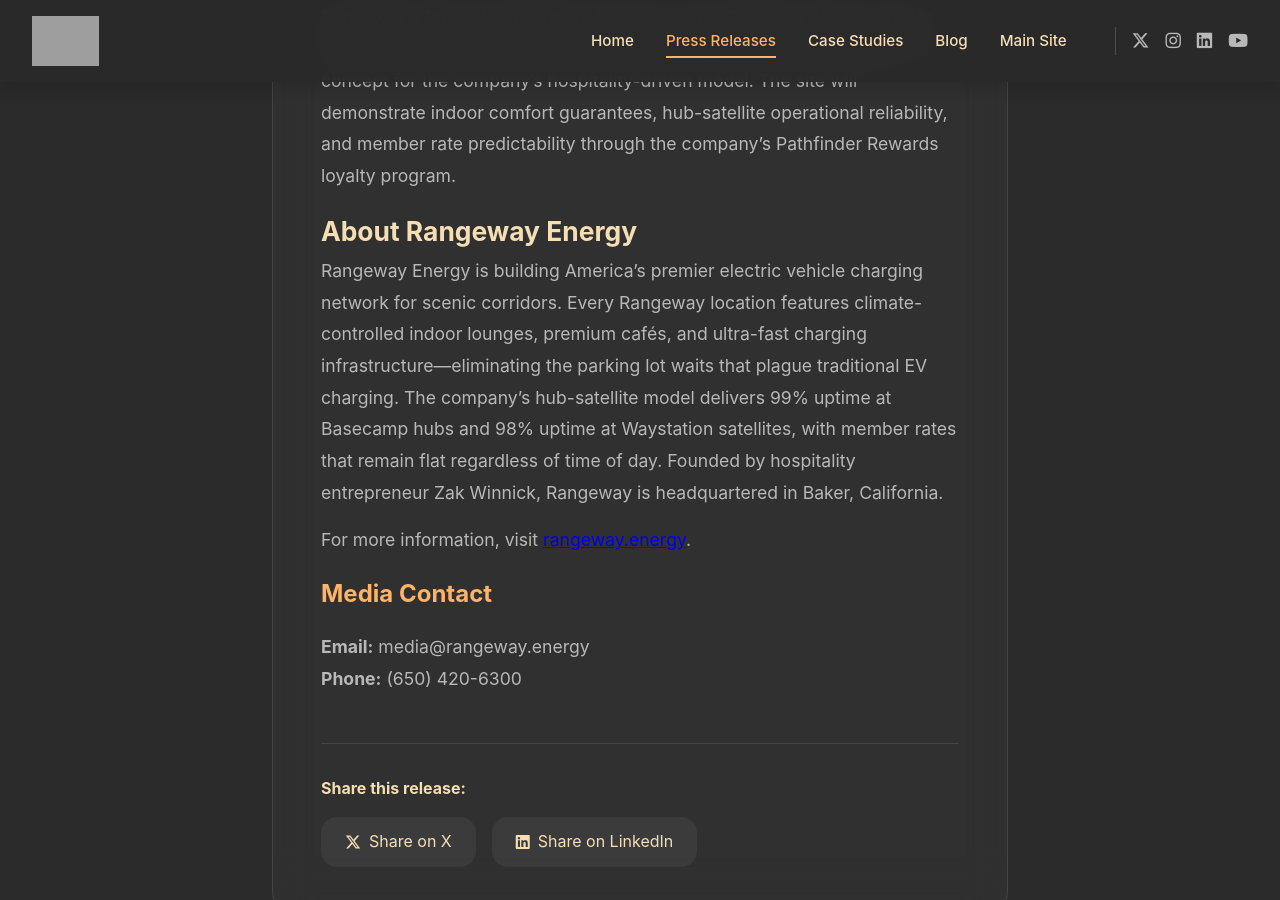
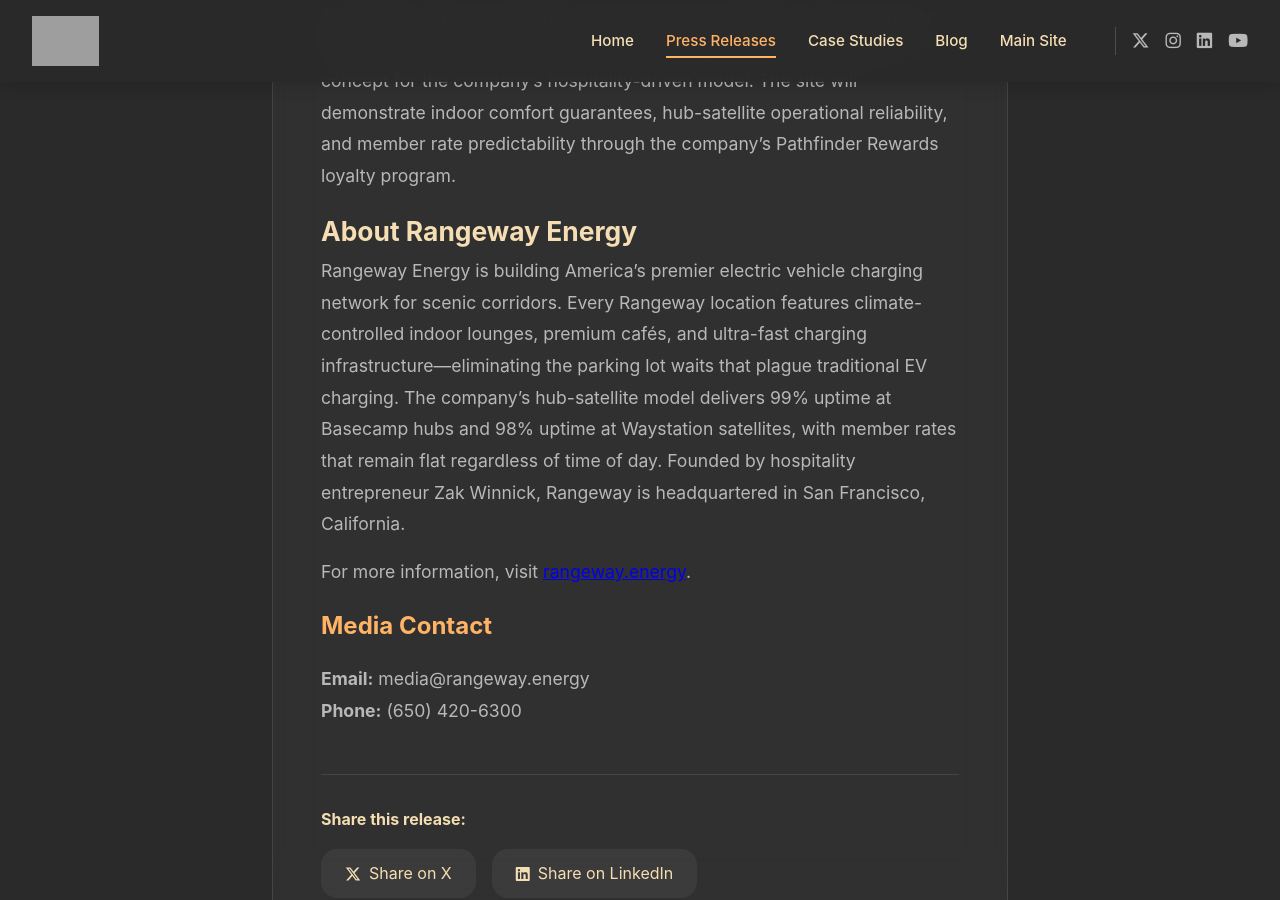
Before and after one commit to ZakWinnick/rangeway-newsroom, a Jekyll site: the page built from _press_releases/2025-10-29-fractional-cmo-appointment.md, in a window 1280 px wide and 900 px high, scrolled down 2504 px. Built offline with Jekyll 4.4.1, drawn with Linux system fonts in a browser that asks for light colours; grey boxes are pictures that could not be loaded.

Commit message:
Update 2025-10-29-fractional-cmo-appointment.md

```diff
--- a/_press_releases/2025-10-29-fractional-cmo-appointment.md
+++ b/_press_releases/2025-10-29-fractional-cmo-appointment.md
@@ -29,7 +29,7 @@
 
 ## About Rangeway Energy
 
-Rangeway Energy is building America's premier electric vehicle charging network for scenic corridors. Every Rangeway location features climate-controlled indoor lounges, premium cafés, and ultra-fast charging infrastructure—eliminating the parking lot waits that plague traditional EV charging. The company's hub-satellite model delivers 99% uptime at Basecamp hubs and 98% uptime at Waystation satellites, with member rates that remain flat regardless of time of day. Founded by hospitality entrepreneur Zak Winnick, Rangeway is headquartered in Baker, California.
+Rangeway Energy is building America's premier electric vehicle charging network for scenic corridors. Every Rangeway location features climate-controlled indoor lounges, premium cafés, and ultra-fast charging infrastructure—eliminating the parking lot waits that plague traditional EV charging. The company's hub-satellite model delivers 99% uptime at Basecamp hubs and 98% uptime at Waystation satellites, with member rates that remain flat regardless of time of day. Founded by hospitality entrepreneur Zak Winnick, Rangeway is headquartered in San Francisco, California.
 
 For more information, visit [rangeway.energy](https://rangeway.energy).
 
```
